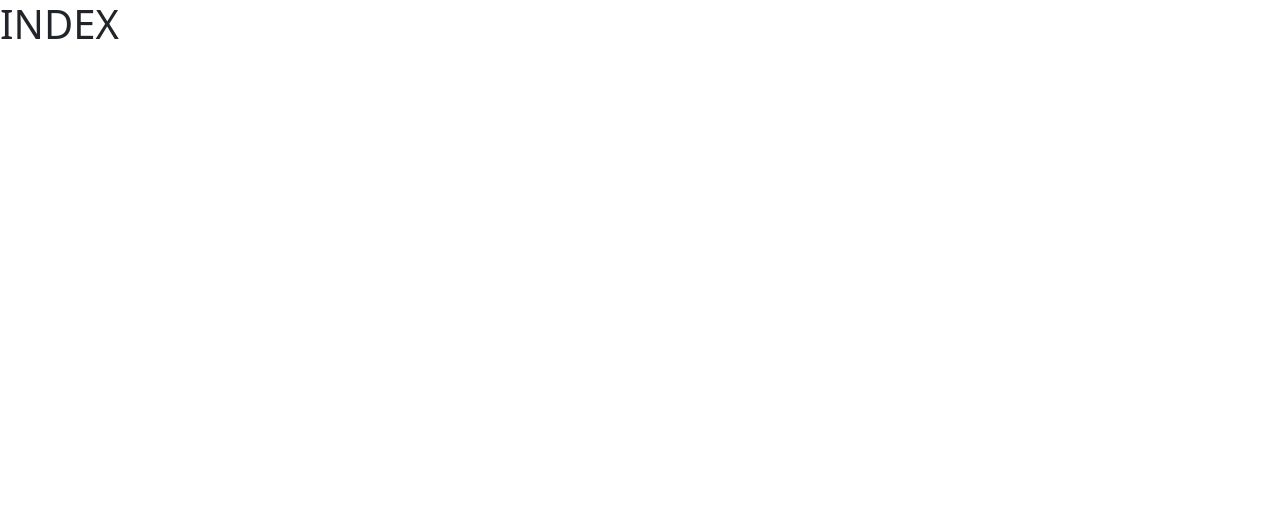
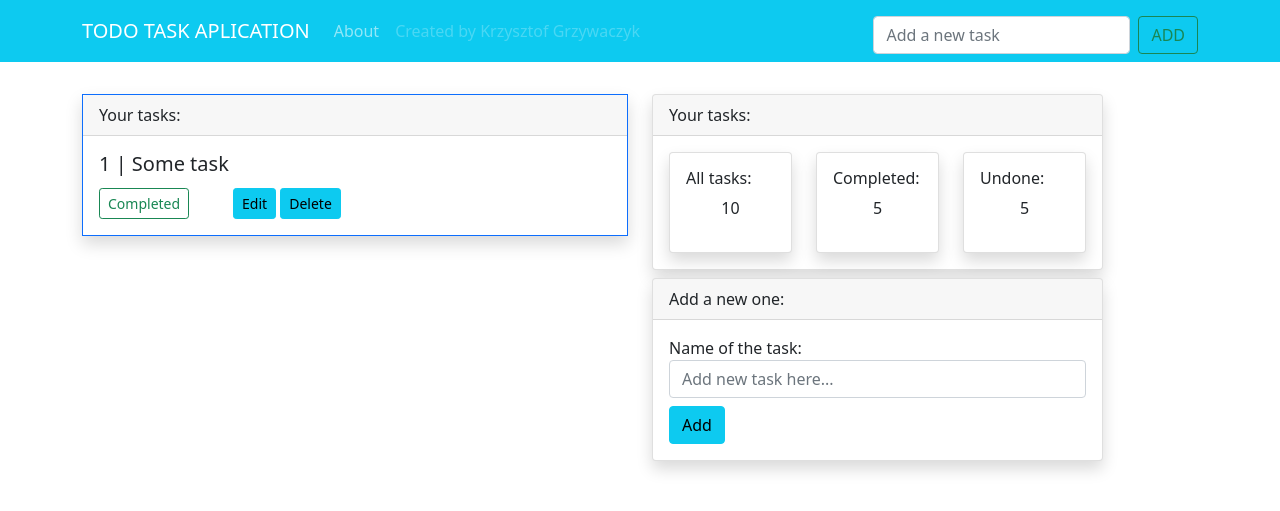
Before and after one commit to KrzysztofGrzywaczyk/Uncasual-ToDo-App-Flask-Bootstrap-SQLite, a Flask app: page / in a window 1280 px wide. Before the commit the part shown is almost empty. Shown: the top 511 px of the page. Run offline with Flask 2, Linux system fonts and the light colour scheme.

Commit message:
Add templates and styles

```diff
--- a/templates/dashboard/about.html
+++ b/templates/dashboard/about.html
@@ -1,7 +1,7 @@
 {% extends 'partials/base.html' %}
 </br>
 {% block title %}
-<title>About</title>
+About
 {% endblock %}
 
 {% block content %}
--- a/templates/dashboard/index.html
+++ b/templates/dashboard/index.html
@@ -1,11 +1,74 @@
 {% extends 'partials/base.html' %}
 </br>
 {% block title %}
-<title>INDEX</title>
+INDEX
 {% endblock %}
 
 {% block content %}
-
-    <h1>INDEX</h1>
-
+</br>
+<div class="container">
+    <div class="row">
+        <div class="col-md-6">
+            <div class="border border-primary shadow mt-2">
+                <div class="card-header">Your tasks:</div>
+                <div class="card-body">
+                    <div class="row">
+                        <h5> 1 | Some task </h5>
+                        <div class="col-md-3 mt-1">
+                            <span class="btn btn-outline-success btn-sm">Completed</span>
+                            <!-- <span class="btn btn-outline-warning btn-sm">Undone</span> -->
+                        </div>
+                        <div class="col-md-3 mt-1">
+                            <a class="btn btn-info btn-sm" href="">Edit</a>
+                            <a class="btn btn-info btn-sm" href="">Delete</a>
+                        </div>
+                    </div>
+                </div>
+            </div>
+        </div>
+        <div class="col-md-5">
+            <div class="card shadow mt-2">
+                <div class="card-header">Your tasks:</div>
+                <div class="card-body">
+                    <div class="row">
+                        <div class="col-md-4">
+                            <div class="card shadow">
+                                <div class="card-body">
+                                    <h6>All tasks:</h6>
+                                    <p class="text-center">10</p>
+                                </div>
+                            </div>
+                        </div>
+                        <div class="col-md-4">
+                            <div class="card shadow">
+                                <div class="card-body">
+                                    <h6>Completed:</h6>
+                                    <p class="text-center">5</p>
+                                </div>
+                            </div>
+                        </div>
+                        <div class="col-md-4">
+                            <div class="card shadow">
+                                <div class="card-body">
+                                    <h6>Undone:</h6>
+                                    <p class="text-center">5</p>
+                                </div>
+                            </div>
+                        </div>
+                    </div>
+                </div>
+            </div>
+            <div class="card shadow mt-2">
+                <div class="card-header">Add a new one:</div>
+                <div class="card-body">
+                    <form action="">
+                        <label for="">Name of the task:</label>
+                        <input class="form-control" type="text" name="name" placeholder="Add new task here...">
+                        <input class="btn btn-info mt-2" type="submit" value="Add"></input>
+                    </form>
+                </div>
+            </div>
+        </div>
+    </div>
+</div>
 {% endblock %}
--- a/templates/partials/base.html
+++ b/templates/partials/base.html
@@ -11,12 +11,15 @@
     integrity="sha384-1BmE4kWBq78iYhFldvKuhfTAU6auU8tT94WrHftjDbrCEXSU1oBoqyl2QvZ6jIW3"
     crossorigin="anonymous">
 
-    {% block title %}
+    <title>{% block title %}
+    {% endblock %}</title>
 
-    {% endblock %}
   </head>
   <body>
+    {% include 'partials/menu.html' %}
+    {% block task %}
     <!-- Optional JavaScript; choose one of the two! -->
+    {% endblock %}
     {% block content %}
     {% endblock %}
     <!-- Option 1: Bootstrap Bundle with Popper -->
--- /dev/null
+++ b/templates/partials/menu.html
@@ -0,0 +1,36 @@
+<nav class="navbar navbar-expand-lg navbar-dark bg-info">
+    <div class="container">
+      <a class="navbar-brand" href="{{url_for('index')}}">TODO TASK APLICATION</a>
+      <button class="navbar-toggler" type="button" data-bs-toggle="collapse" data-bs-target="#navbarSupportedContent" aria-controls="navbarSupportedContent" aria-expanded="false" aria-label="Toggle navigation">
+        <span class="navbar-toggler-icon"></span>
+      </button>
+      <div class="collapse navbar-collapse" id="navbarSupportedContent">
+        <ul class="navbar-nav me-auto mb-2 mb-lg-0">
+          <!-- <li class="nav-item">
+            <a class="nav-link active" aria-current="page" href="">Home</a>
+          </li> -->
+          <li class="nav-item">
+            <a class="nav-link" href="{{url_for('about')}}">About</a>
+          </li>
+          <!-- <li class="nav-item dropdown">
+            <a class="nav-link dropdown-toggle" href="#" id="navbarDropdown" role="button" data-bs-toggle="dropdown" aria-expanded="false">
+              Dropdown
+            </a>
+            <ul class="dropdown-menu" aria-labelledby="navbarDropdown">
+              <li><a class="dropdown-item" href="#">Action</a></li>
+              <li><a class="dropdown-item" href="#">Another action</a></li>
+              <li><hr class="dropdown-divider"></li>
+              <li><a class="dropdown-item" href="#">Something else here</a></li>
+            </ul>
+          </li>
+          <li class="nav-item"> -->
+            <a class="nav-link disabled">Created by Krzysztof Grzywaczyk</a>
+          </li>
+        </ul>
+        <form class="d-flex mt-2">
+          <input class="form-control me-2" type="search" placeholder="Add a new task" aria-label="Search">
+          <button class="btn btn-outline-success" type="submit">ADD</button>
+        </form>
+      </div>
+    </div>
+  </nav>
```
